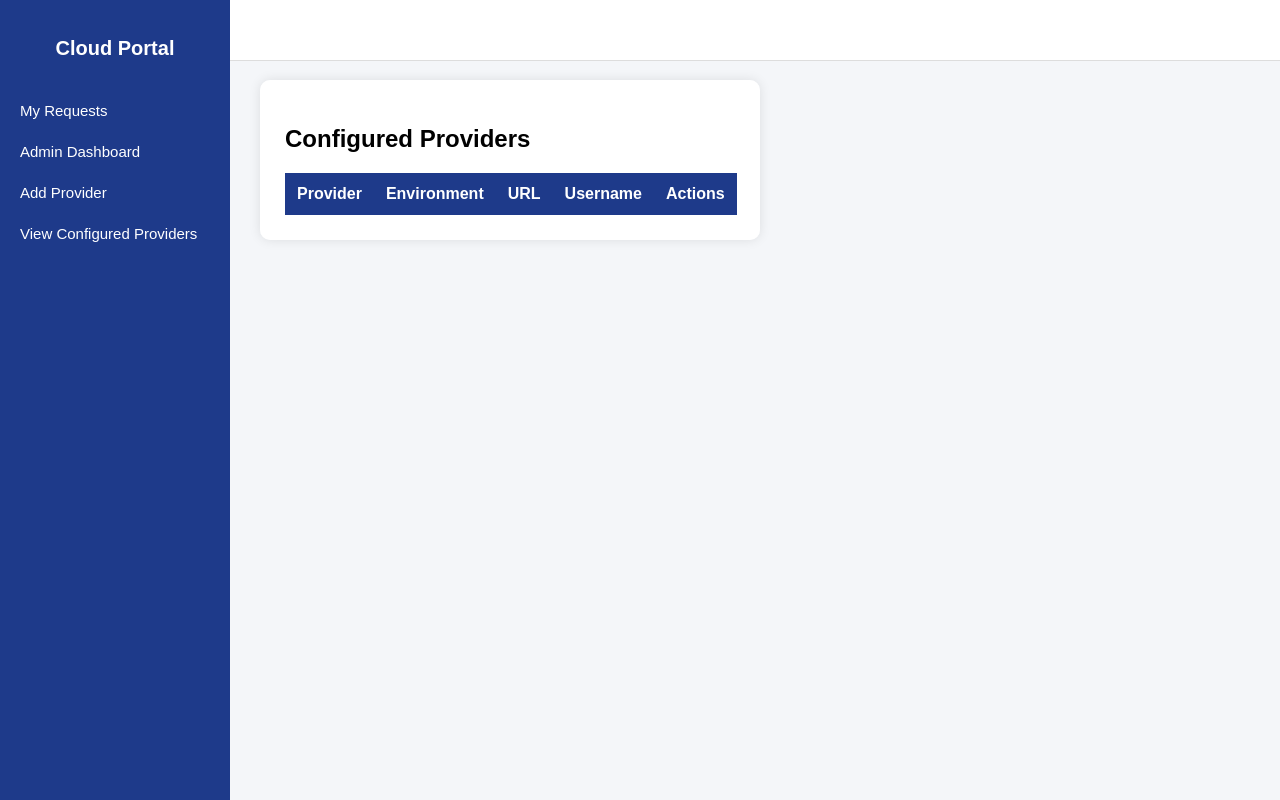
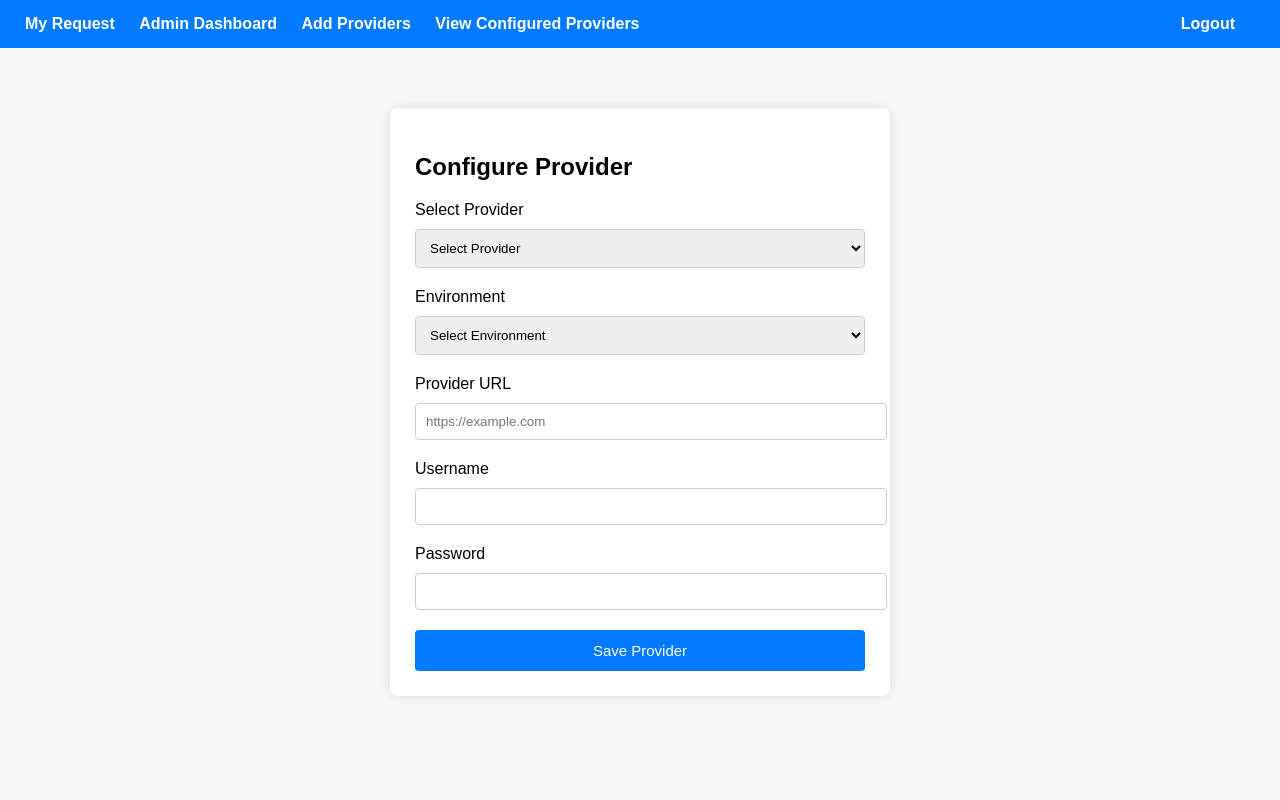
Before and after one commit to maverickkeypuncher/cloudapp, a Flask app: page /admin/providers in a window 1280 px wide. Run offline with Flask 3, Linux system fonts and the light colour scheme; a user stored in the database is signed in; lists and menus that the app fills with data are empty.

Commit message:
Rollback major changes - 20122025-1339

```diff
--- a/app/templates/providers.html
+++ b/app/templates/providers.html
@@ -1,163 +1,127 @@
 <!DOCTYPE html>
 <html>
 <head>
-    <title>Configured Providers</title>
+    <title>Provider Configuration</title>
     <style>
         body {
+            background-color: #f4f6f9;
+            font-family: Arial, sans-serif;
             margin: 0;
-            font-family: Arial, sans-serif;
-            background-color: #f4f6f9;
-            display: flex;
+            padding: 0;
         }
 
-        .sidebar {
-            width: 230px;
-            background-color: #1e3a8a;
+        .navbar {
+            background-color: #007bff;
+            padding: 15px 25px;
             color: white;
-            height: 100vh;
-            padding-top: 20px;
-            position: fixed;
-            left: 0;
-            top: 0;
+            display: flex;
+            justify-content: space-between;
+            align-items: center;
         }
 
-        .sidebar h2 {
-            text-align: center;
-            margin-bottom: 30px;
-            font-size: 20px;
+        .navbar a {
+            color: white;
+            text-decoration: none;
+            margin-right: 20px;
+            font-weight: bold;
         }
 
-        .sidebar a {
-            display: block;
-            padding: 12px 20px;
+        .navbar a:hover {
+            text-decoration: underline;
+        }
+
+        .container {
+            width: 450px;
+            margin: 60px auto;
+            padding: 25px;
+            background: white;
+            border-radius: 8px;
+            box-shadow: 0 0 10px rgba(0,0,0,0.1);
+        }
+
+        input, select {
+            width: 100%;
+            padding: 10px;
+            margin: 10px 0 20px 0;
+            border-radius: 4px;
+            border: 1px solid #ccc;
+        }
+
+        button {
+            width: 100%;
+            padding: 12px;
+            background-color: #007bff;
             color: white;
-            text-decoration: none;
+            border: none;
+            border-radius: 4px;
+            cursor: pointer;
             font-size: 15px;
         }
 
-        .sidebar a:hover {
-            background-color: #3b82f6;
-        }
-
-        .topbar {
-            width: 100%;
-            height: 60px;
-            background-color: #ffffff;
-            border-bottom: 1px solid #ddd;
-            display: flex;
-            justify-content: flex-end;
-            align-items: center;
-            padding-right: 25px;
-            position: fixed;
-            left: 230px;
-            top: 0;
-            z-index: 10;
-        }
-
-        .topbar a {
-            color: #1e3a8a;
-            font-weight: bold;
-            text-decoration: none;
-        }
-
-        .content {
-		margin-left: 260px;
-		margin-top: 80px;
-    		width: 450px;
-    		background: white;
-    		padding: 25px;
-    		border-radius: 10px;
-    		box-shadow: 0 0 12px rgba(0,0,0,0.1);
-    		overflow-y: auto;      /* ✅ FIX */
-    		max-height: 80vh;      /* ✅ FIX */
-	}
-
-
-
-
-        table {
-            width: 100%;
-            border-collapse: collapse;
-        }
-
-        th {
-            background-color: #1e3a8a;
-            color: white;
-            padding: 12px;
-        }
-
-        td {
-            padding: 10px;
-            text-align: center;
-            background-color: #f9fbfd;
-        }
-
-        tr:nth-child(even) td {
-            background-color: #eef3f8;
-        }
-
-        tr:hover td {
-            background-color: #dce7f5;
-        }
-
-        .action-link {
-            font-weight: bold;
-            margin-right: 10px;
-        }
-
-        .edit {
-            color: blue;
-        }
-
-        .delete {
-            color: red;
+        button:hover {
+            background-color: #0056b3;
         }
     </style>
 </head>
 <body>
 
-    <div class="sidebar">
-        <h2>Cloud Portal</h2>
-
-        <a href="/requests">My Requests</a>
-
-        {% if session.role == "admin" %}
-        <a href="/admin/requests">Admin Dashboard</a>
-        <a href="/admin/providers">Add Provider</a>
-        <a href="/admin/providers/list">View Configured Providers</a>
-        {% endif %}
+    <!-- Navigation Bar -->
+    <div class="navbar">
+        <div>
+            <a href="/form">My Request</a>
+            <a href="/admin/requests">Admin Dashboard</a>
+            <a href="/admin/providers">Add Providers</a>
+	    <a href="/admin/providers/list">View Configured Providers</a>
+        </div>
+        <div>
+            <a href="/logout">Logout</a>
+        </div>
     </div>
 
-    <div class="topbar">
-        <a href="/logout">Logout</a>
-    </div>
+    <div class="container">
+        <h2>Configure Provider</h2>
 
-    <div class="content">
-        <h2>Configured Providers</h2>
+        <form method="POST">
 
-        <table>
-            <tr>
-                <th>Provider</th>
-                <th>Environment</th>
-                <th>URL</th>
-                <th>Username</th>
-                <th>Actions</th>
-            </tr>
+            <label>Select Provider</label>
+            <select name="provider" id="provider" required>
+                <option value="">Select Provider</option>
+                <option value="vmware">VMware vCenter</option>
+                <option value="openstack">OpenStack</option>
+                <option value="kubernetes">Kubernetes</option>
+            </select>
 
-            {% for p in providers %}
-            <tr>
-                <td>{{ p.provider_name }}</td>
-                <td>{{ p.environment }}</td>
-                <td>{{ p.url }}</td>
-                <td>{{ p.username }}</td>
-                <td>
-                    <a href="/admin/providers/edit/{{ p.id }}" class="action-link edit">Edit</a>
-                    <a href="/admin/providers/delete/{{ p.id }}" class="action-link delete"
-                       onclick="return confirm('Delete this provider?');">Delete</a>
-                </td>
-            </tr>
-            {% endfor %}
-        </table>
+	    <label>Environment</label>
+	    <select name="environment" required>
+    		<option value="">Select Environment</option>
+    		<option value="Dev">Dev</option>
+    		<option value="Production">Production</option>
+    		<option value="Non-Production">Non-Production</option>
+	    </select>
+
+
+            <label>Provider URL</label>
+            <input type="text" name="url" id="url" placeholder="https://example.com" required>
+
+            <label>Username</label>
+            <input type="text" name="username" id="username" required>
+
+            <label>Password</label>
+            <input type="password" name="password" id="password" required>
+
+            <button type="submit">Save Provider</button>
+	    {% if message %}
+    		<p style="color: green; font-weight: bold; text-align:center;">
+        	{{ message }}
+    		</p>
+	    {% endif %}
+
+	    {% if error %}
+    		<p style="color: red; font-weight: bold; text-align:center;">
+        	{{ error }}
+    	       </p>
+	    {% endif %}
+        </form>
     </div>
 
 </body>
```
Also changed, not shown: app/templates/admin_requests.html (+39 -66 lines), app/templates/form.html (+40 -66 lines), app/templates/providers_list.html (+40 -84 lines).
